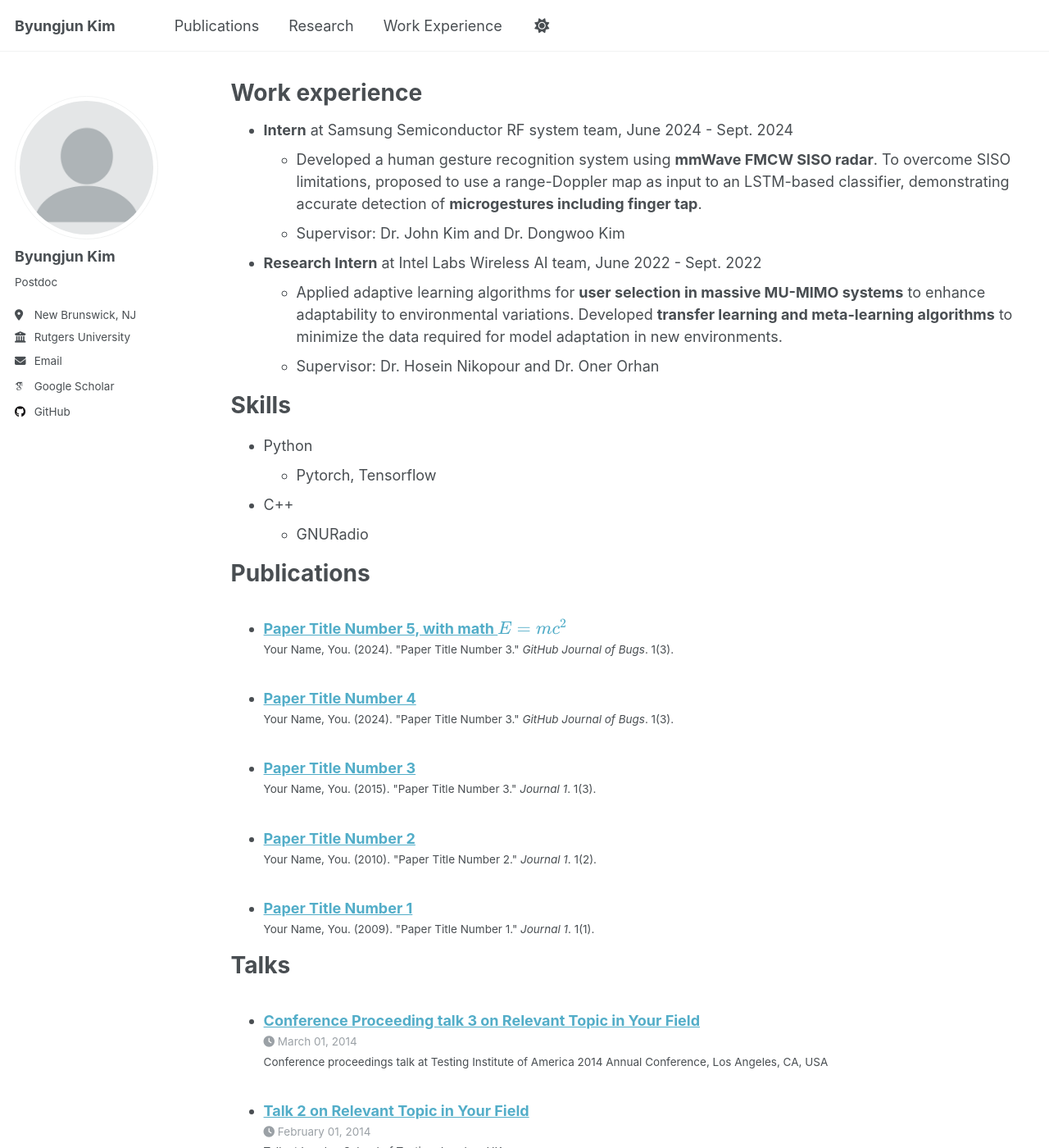
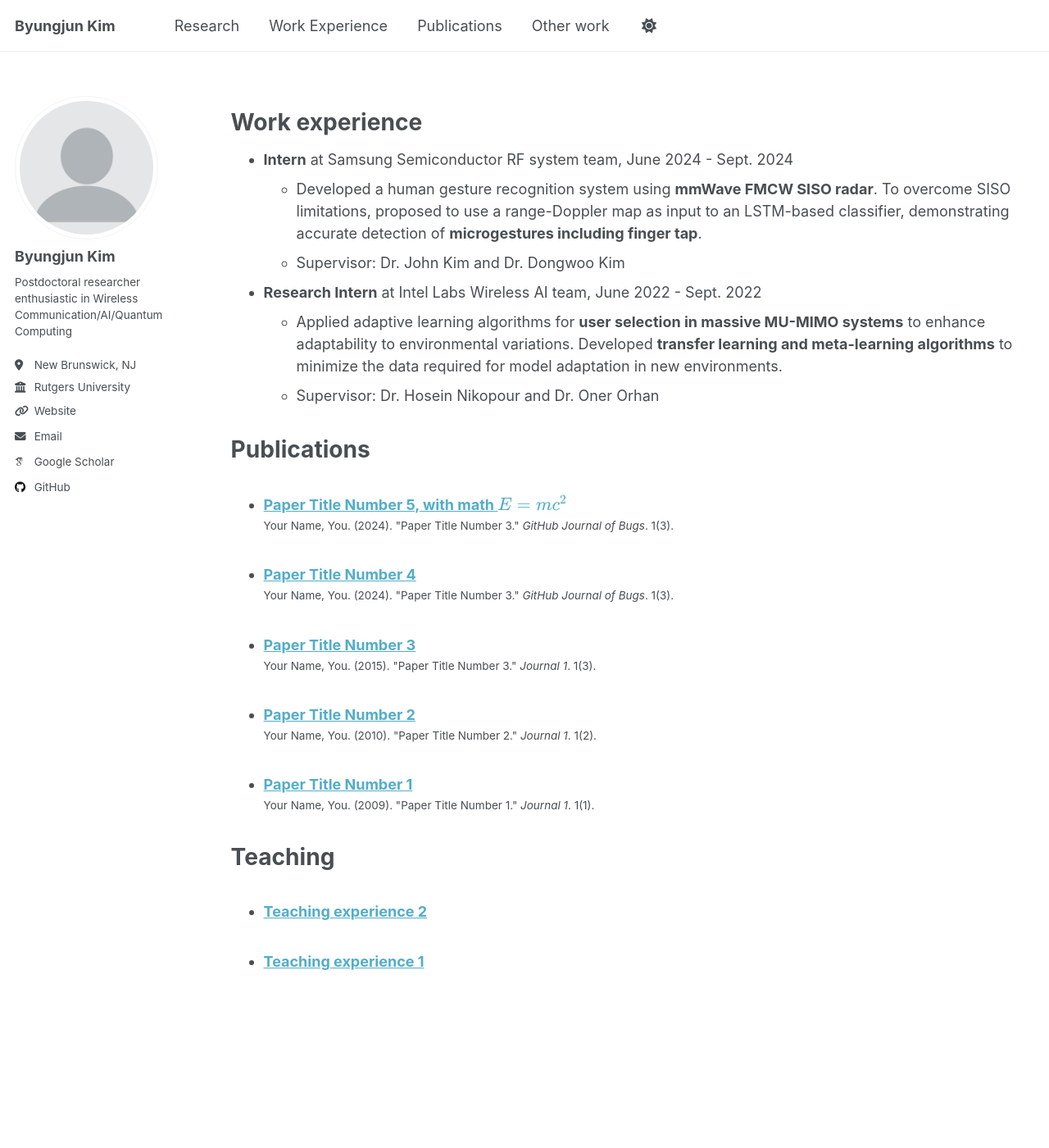
Before and after one commit to byungjunkim12/byungjunkim12.github.io, a Jekyll site: the page built from _pages/work.md, in a window 1280 px wide and 1400 px high. Shown: the whole window at 82% size. Built offline with Jekyll 4.4.1, drawn with Linux system fonts in a browser that asks for light colours; some web fonts are replaced; some of the changed text lies outside the part shown.

Commit message:
tab "other"

```diff
--- a/_config.yml
+++ b/_config.yml
@@ -11,7 +11,7 @@ locale                   : "en-US"
 site_theme               : "default"
 title                    : "Byungjun Kim"
 title_separator          : "-"
-name                     : &name "Your Name"
+name                     : &name "Byungjun Kim"
 description              : &description "personal description"
 url                      : https://byungjunkim12.github.io # the base hostname & protocol for your site e.g. "https://[your GitHub username].github.io" or if you already have some other page hosted on Github then use "https://[your GitHub username].github.io/[Your Repo Name]"
 baseurl                  : "" # the subpath of your site, e.g. "/blog"
@@ -25,10 +25,10 @@ author:
   avatar           : "profile.png"
   name             : "Byungjun Kim"
   pronouns         : # example: "she/her"
-  bio              : "Postdoc"
+  bio              : "Postdoctoral researcher enthusiastic in Wireless Communication/AI/Quantum Computing"
   location         : "New Brunswick, NJ"
   employer         : "Rutgers University"
-  uri              : # URL
+  uri              : "https://byungjunkim12"
   email            : "byungjun.k@rutgers.edu"
 
   # Academic websites
@@ -158,6 +158,7 @@ include:
   - .htaccess
   - _pages
   - files
+  - assets/css/custom.scss
 exclude:
   - "*.sublime-project"
   - "*.sublime-workspace"
--- a/_data/navigation.yml
+++ b/_data/navigation.yml
@@ -8,14 +8,17 @@
 #      Markdown formatted page while the second is generated using JSON.
 
 main:
-  - title: "Publications"
-    url: /publications/
-
   - title: "Research"
     url: /research/
 
   - title: "Work Experience"
     url: /work/
+
+  - title: "Publications"
+    url: /publications/
+
+  - title: "Other work"
+    url: /other/
 
   # - title: "Talks"
   #   url: /talk/
--- a/_pages/work.md
+++ b/_pages/work.md
@@ -20,24 +20,10 @@ author_profile: true
   * Applied adaptive learning algorithms for **user selection in massive MU-MIMO systems** to enhance adaptability to environmental variations. Developed **transfer learning and meta-learning algorithms** to minimize the data required for model adaptation in new environments.
   * Supervisor: Dr. Hosein Nikopour and Dr. Oner Orhan
 
-
-Skills
-======
-* Python
-  * Pytorch, Tensorflow
-* C++
-  * GNURadio
-
 Publications
 ======
   <ul>{% for post in site.publications reversed %}
     {% include archive-single-cv.html %}
-  {% endfor %}</ul>
-
-Talks
-======
-  <ul>{% for post in site.talks reversed %}
-    {% include archive-single-talk-cv.html  %}
   {% endfor %}</ul>
 
 Teaching
@@ -45,7 +31,3 @@ Teaching
   <ul>{% for post in site.teaching reversed %}
     {% include archive-single-cv.html %}
   {% endfor %}</ul>
-
-Service and leadership
-======
-* Currently signed in to 43 different slack teams
--- a/assets/css/main.scss
+++ b/assets/css/main.scss
@@ -41,3 +41,13 @@
     "vendor/font-awesome/brands",
     "vendor/magnific-popup/magnific-popup"
 ;
+
+.page-content {
+  line-height: 1.2 !important;
+}
+
+h1 {
+  // background-color: yellow;
+  // border: 2px solid red;
+  margin-top: 2rem !important;
+}
```
Also changed, not shown: _pages/about.md (+20 -23 lines), _pages/other.md (added, +65 -0 lines), _pages/talks.html (deleted, +0 -16 lines).
